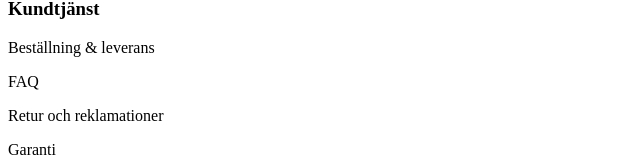
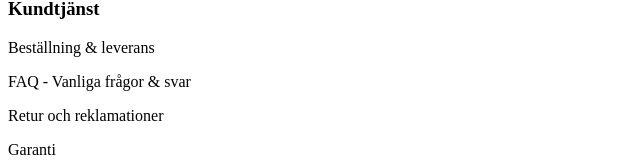
Before and after one commit to malinjansson/demotest, a website built with Vite: page index.html in a window 1280 px wide. Shown: the part 261-424 px from the top of the page, without its empty margins (0-640 px from the left). Built offline with nearby package versions, Linux system fonts and the light colour scheme.

Commit message:
updated the FAQ text

```diff
--- a/index.html
+++ b/index.html
@@ -27,7 +27,7 @@
           <section class="info-column">
             <h3>Kundtjänst</h3>
             <p>Beställning & leverans</p>
-            <p>FAQ</p>
+            <p>FAQ - Vanliga frågor & svar</p>
             <p>Retur och reklamationer</p>
             <p>Garanti</p>
             <p>Recensioner</p>
```
